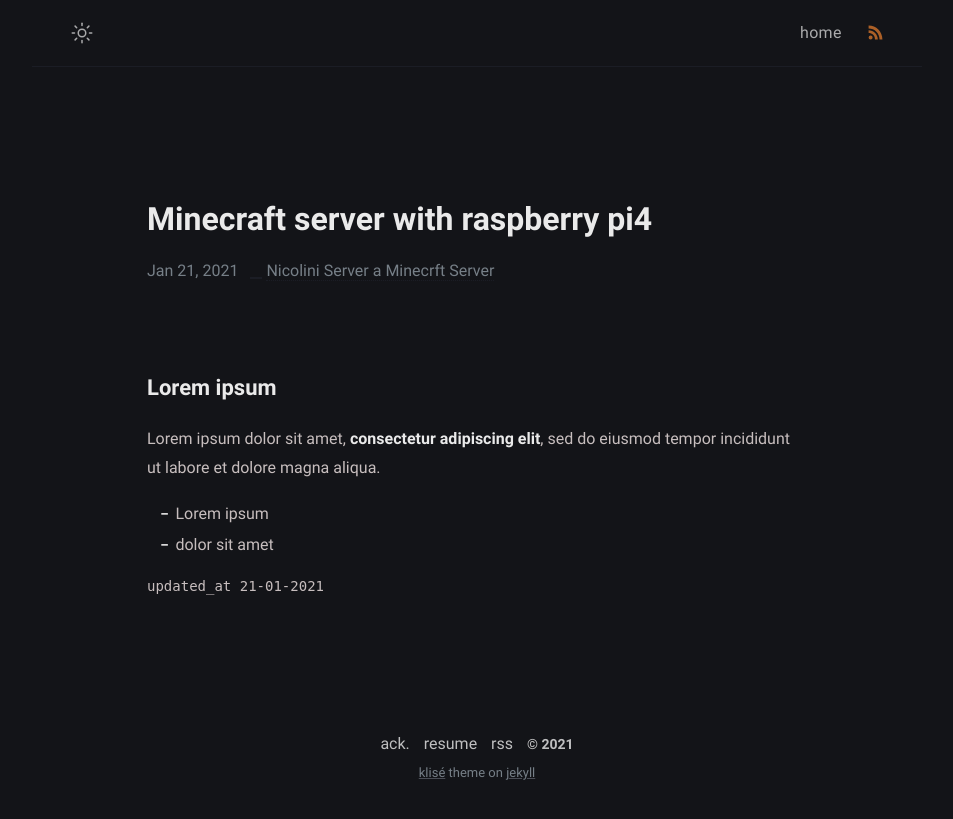
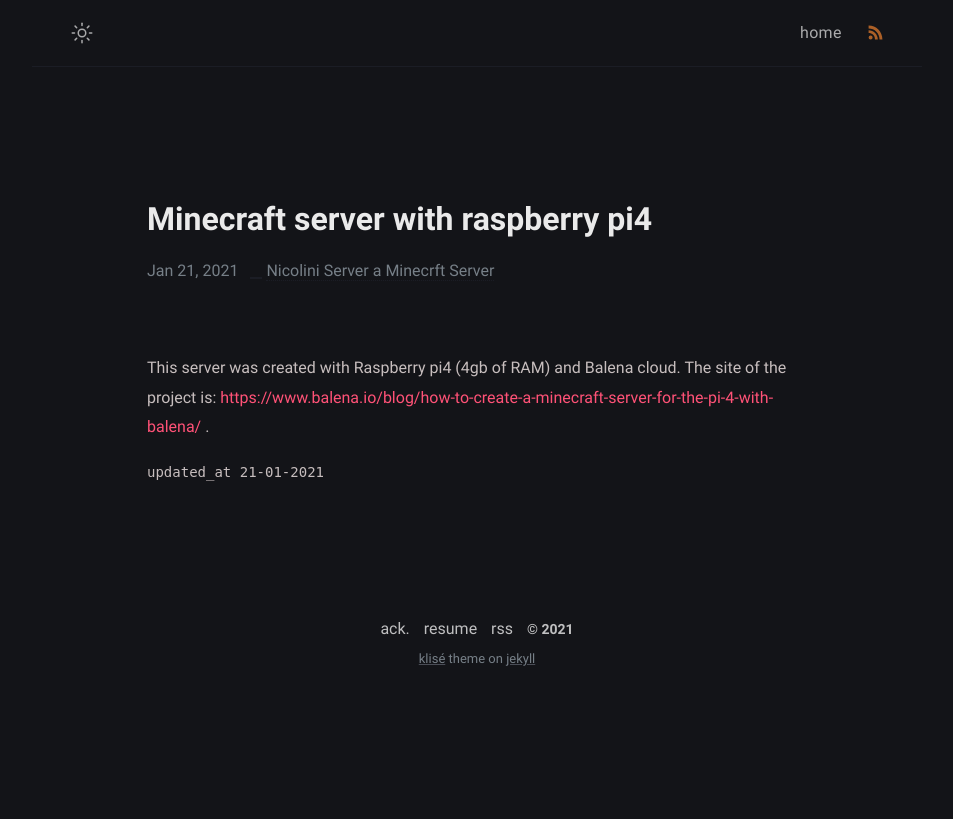
Before and after one commit to stackbit-projects/knowledgeable-sun-98910, a Jekyll site: the page built from _posts/the-project/2021-01-21-the-project.md, in a window 1280 px wide. Shown: the top 819 px of the page, without its empty margins (163-1116 px from the left). Built offline with Jekyll 4.4.1, drawn with Linux system fonts in a browser that asks for light colours; some web fonts are replaced.

Commit message:
2021-01-21-the-project.md: updated markdown_content

```diff
--- a/_posts/the-project/2021-01-21-the-project.md
+++ b/_posts/the-project/2021-01-21-the-project.md
@@ -9,9 +9,4 @@ tags: []
 categories: []
 layout: post
 ---
-## Lorem ipsum
-
-Lorem ipsum dolor sit amet, **consectetur adipiscing elit**, sed do eiusmod tempor incididunt ut labore et dolore magna aliqua.
-
-- Lorem ipsum
-- dolor sit amet
+This server was created with Raspberry pi4 (4gb of RAM) and Balena cloud. The site of the project is: <https://www.balena.io/blog/how-to-create-a-minecraft-server-for-the-pi-4-with-balena/> .
```
